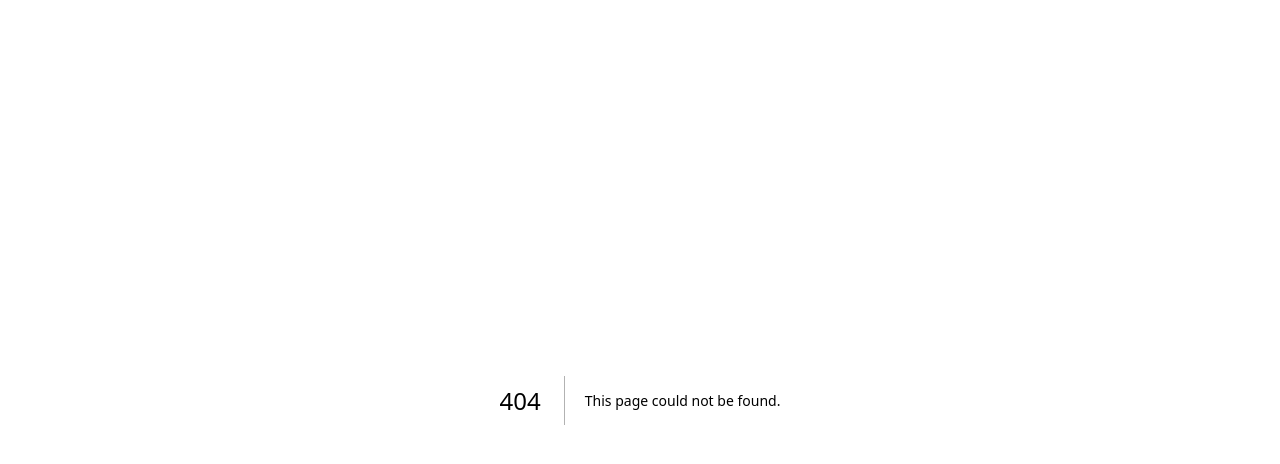
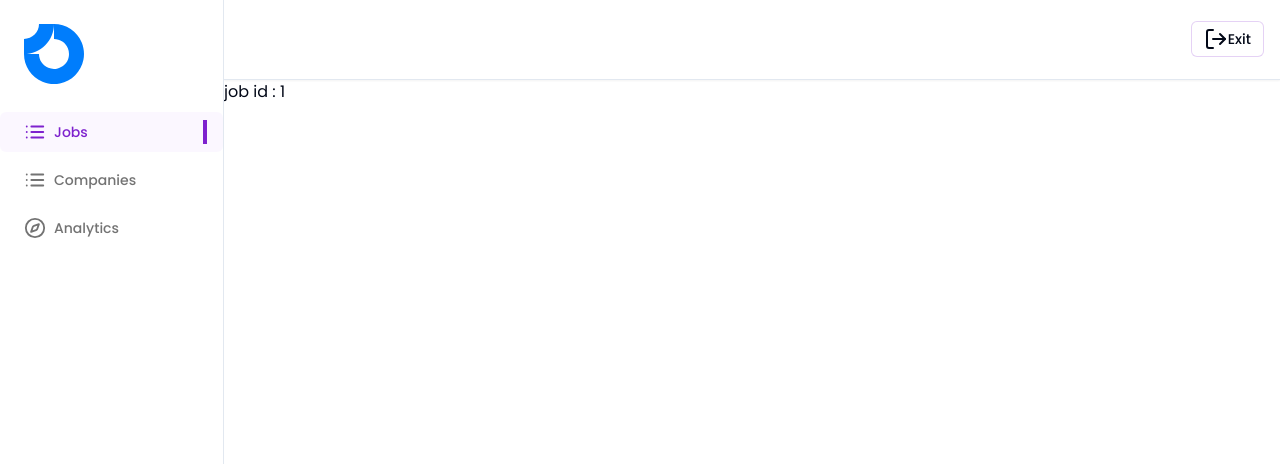
Before and after one commit to gourab8389/job-portal, a Next.js app: page /admin/jobs/1 in a window 1280 px wide. Before the commit this address had no page. Shown: the top 464 px of the page. Built offline with nearby package versions, Linux system fonts and the light colour scheme.

Commit message:
toast & job id page and api

```diff
--- a/app/(dashboard)/(routes)/admin/create/page.tsx
+++ b/app/(dashboard)/(routes)/admin/create/page.tsx
@@ -9,6 +9,8 @@ import Link from "next/link";
 import {useForm } from "react-hook-form";
 import {z} from "zod";
 import axios from "axios";
+import { useRouter } from "next/navigation";
+import toast from "react-hot-toast";
 
 const formSchema = z.object({
     title: z.string().min(1, {message: "Job Title cannot be empty"}),
@@ -24,11 +26,14 @@ const JobCreatePage = () => {
         },
     });
 
-    const {isSubmitting, isValid} = form.formState
+    const {isSubmitting, isValid} = form.formState;
+    const router = useRouter();
 
     const onSubmit = async(values:z.infer<typeof formSchema>) => {
         try {
-            const response = await axios.post("/api/jobs", values)
+            const response = await axios.post("/api/jobs", values);
+            router.push(`/admin/jobs/${response.data.id}`);
+            toast.success("Job Created");
         } catch (error) {
             console.log((error as Error)?.message);
         }
--- /dev/null
+++ b/app/(dashboard)/(routes)/admin/jobs/[jobId]/page.tsx
@@ -0,0 +1,11 @@
+import React from 'react'
+
+const JobDetailsPage = async ({params}: {params: {jobId: string}}) => {
+  return (
+    <div>
+      job id : {params.jobId}
+    </div>
+  )
+}
+
+export default JobDetailsPage;
--- a/app/layout.tsx
+++ b/app/layout.tsx
@@ -2,6 +2,7 @@ import type { Metadata } from "next";
 import { Poppins} from "next/font/google";
 import "./globals.css";
 import { ClerkProvider } from "@clerk/nextjs";
+import { ToastProvider } from "@/providers/toast-provider";
 
 const poppins = Poppins({ subsets: ["latin"], weight:["100","200","300","400","500","600","700","800","900"] });
 
@@ -18,7 +19,10 @@ export default function RootLayout({
   return (
     <ClerkProvider>
     <html lang="en">
-      <body className={poppins.className}>{children}</body>
+      <body className={poppins.className}>
+        {children}
+        <ToastProvider/>
+        </body>
     </html>
     </ClerkProvider>
   );
--- a/package.json
+++ b/package.json
@@ -24,6 +24,7 @@
     "react": "^18",
     "react-dom": "^18",
     "react-hook-form": "^7.52.1",
+    "react-hot-toast": "^2.4.1",
     "tailwind-merge": "^2.4.0",
     "tailwindcss-animate": "^1.0.7",
     "zod": "^3.23.8"
--- /dev/null
+++ b/providers/toast-provider.tsx
@@ -0,0 +1,7 @@
+"use client"
+
+import {Toaster} from "react-hot-toast";
+
+export const ToastProvider = () => {
+    return <Toaster/>;
+}
```
Also changed, not shown: 1 other file (tests, documents, lock files or other folders).
